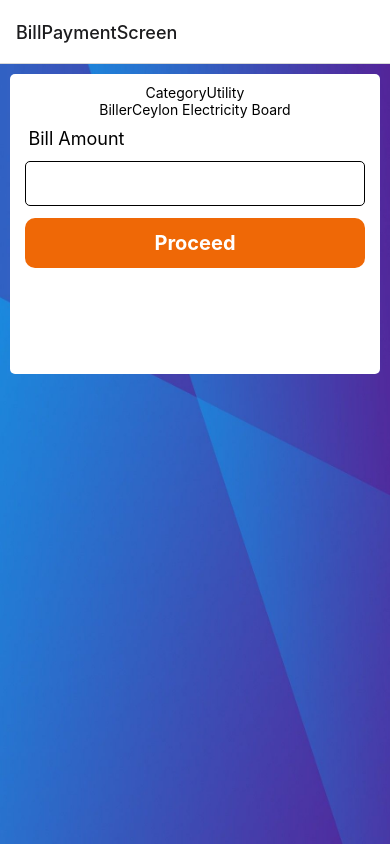
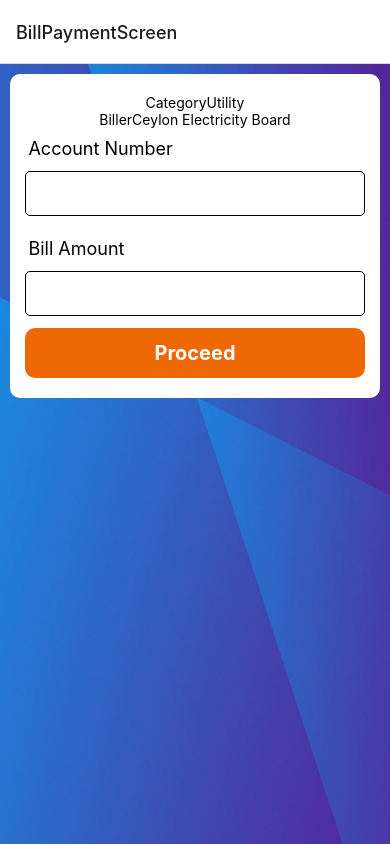
Before and after one commit to User-Experience-Design-SE3050-2021/se3050---uee-2021s2_reg_wd_05, a React Native app: screen /BillPaymentScreen in a window 390 px wide. Built offline with nearby package versions, Linux system fonts and the light colour scheme.

Commit message:
50% complete

```diff
--- a/src/screens/BillPaymentDetailScreen.js
+++ b/src/screens/BillPaymentDetailScreen.js
@@ -13,6 +13,7 @@ const BillPaymentDetailScreen = () => {
 					<View style={styles.inputContainer}>
 							<Text>Category<Text>Utility</Text></Text>
 							<Text>Biller<Text>Ceylon Electricity Board</Text></Text>
+							<InputField text="Account Number"/>
 							<InputField text="Bill Amount"/>
 							<PrimaryButton onPress={btnClick} text="Proceed"/>
 					</View>
@@ -26,11 +27,11 @@ const styles = StyleSheet.create({
 				padding:10,
 		},
 		inputContainer:{
-				height:300,
+				height:'auto',
 				backgroundColor:'white',
-				padding:10,
+				padding:20,
 				alignItems:'center',
-				borderRadius:5,
+				borderRadius:10,
 		},
 })
 
```
